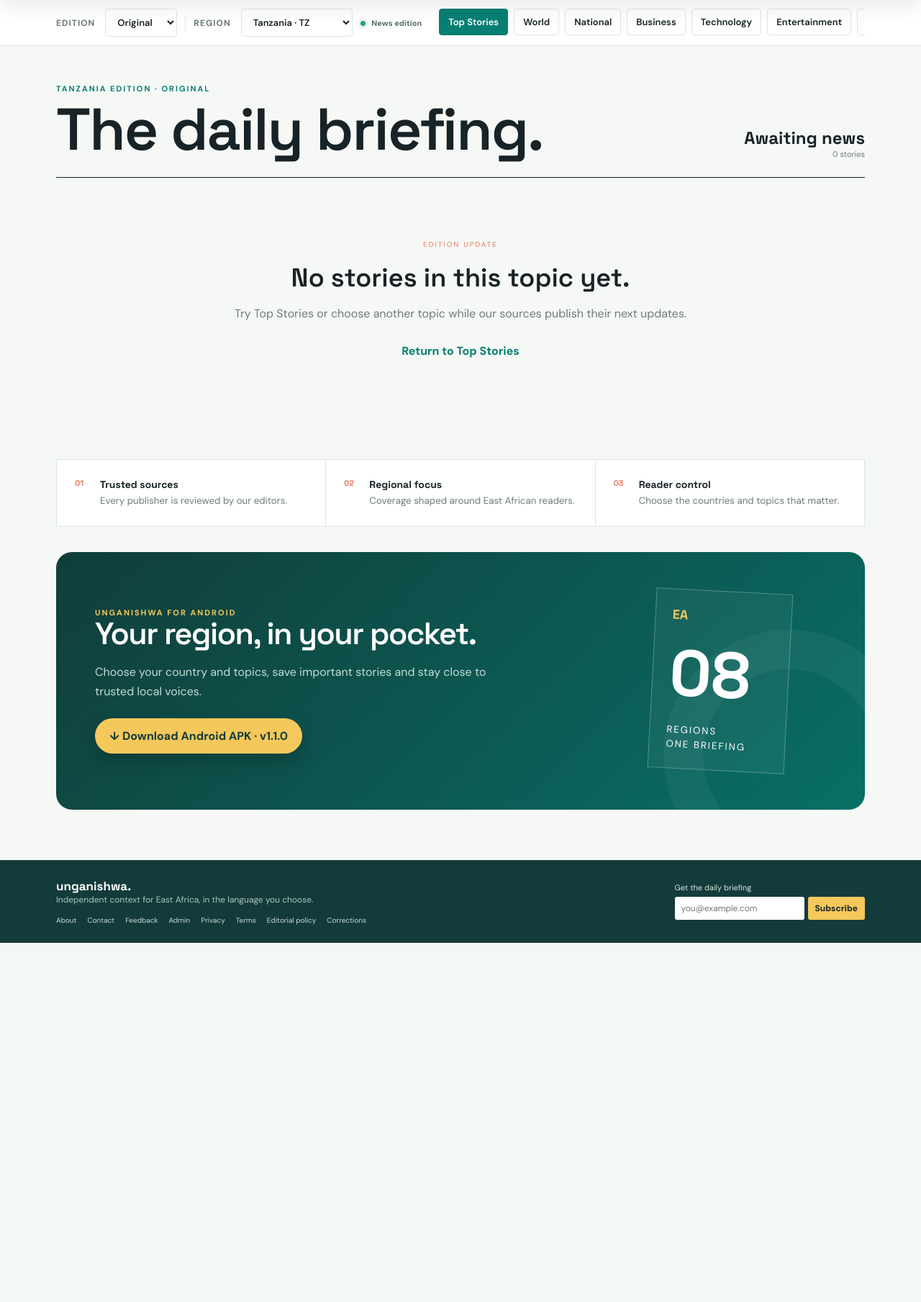
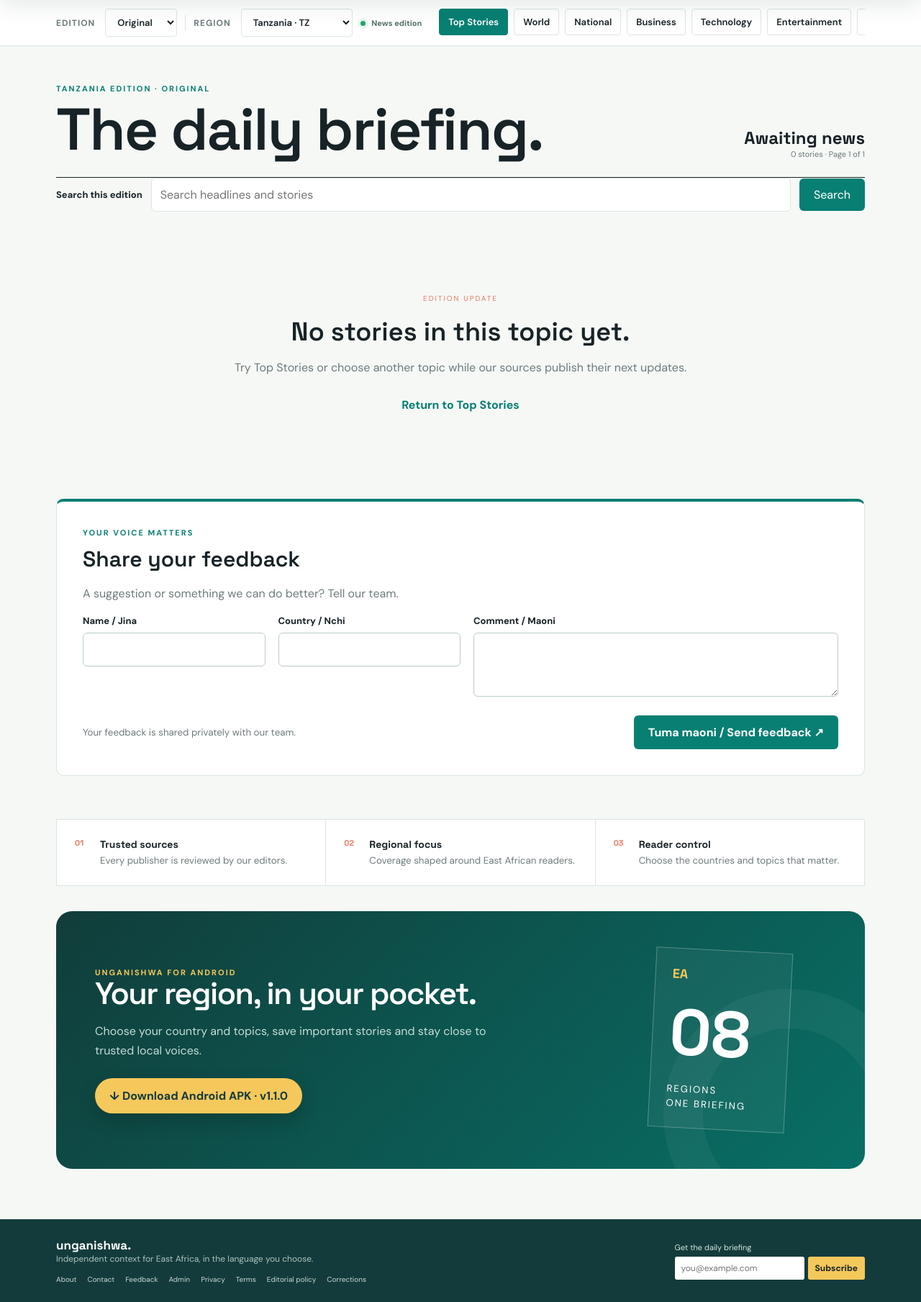
Before and after one commit to NickDawson/UnganishwaEngine, a Flask app: page / in a window 1280 px wide. Shown: the part 74-1883 px from the top of the page at 72% size. Before the commit the page ends 1384 px from the top, so only its background shows below. Run offline with Flask 3, Linux system fonts and the light colour scheme; data comes from the database, SQL or seed files in the repository; data that the repository does not hold is empty; some libraries are stand-ins or nearby versions.

Commit message:
some updates Ui arrangement

```diff
--- a/app.py
+++ b/app.py
@@ -12,7 +12,7 @@ from urllib.parse import urljoin
 
 import requests
 from bs4 import BeautifulSoup
-from flask import Flask, Response, abort, g, redirect, render_template, request, session, url_for
+from flask import Flask, Response, abort, g, jsonify, redirect, render_template, request, session, url_for
 from werkzeug.security import check_password_hash, generate_password_hash
 from api import register_api
 from editorial import Newsroom
@@ -520,7 +520,43 @@ def admin_delete_source(source_id):
     return redirect(url_for('admin_sources'))
 
 
-@app.route('/')
+def requested_page():
+    try:
+        return max(1, int(request.args.get('page', 1)))
+    except (ValueError, TypeError):
+        return 1
+
+
+def page_links(page, pages, **filters):
+    def link(number):
+        return url_for(request.endpoint, **(request.view_args or {}),
+                       **{key: value for key, value in filters.items()
+                          if key not in (request.view_args or {})}, page=number)
+    numbers = sorted({1, pages, *range(max(1, page - 2), min(pages, page + 2) + 1)})
+    items = []
+    for number in numbers:
+        if items and number - items[-1]['number'] > 1:
+            items.append({'number': number - 1, 'label': '…', 'url': None})
+        items.append({'number': number, 'label': str(number), 'url': link(number)})
+    return {'items': items, 'previous': link(page - 1) if page > 1 else None,
+            'next': link(page + 1) if page < pages else None}
+
+
+def submit_reader_feedback():
+    values, errors = {}, {}
+    for field, maximum in [('name', 100), ('country', 100), ('comment', 2000)]:
+        values[field] = request.form.get(field, '').strip()
+        if not values[field] or len(values[field]) > maximum:
+            errors[field] = f'Please enter {field} (up to {maximum} characters).'
+    if not errors:
+        db = get_db()
+        execute_sql(db, 'INSERT INTO reader_feedback (id, name, comment, country, created_at, source) VALUES (?, ?, ?, ?, ?, ?)',
+                    (str(uuid.uuid4()), values['name'], values['comment'], values['country'], datetime.now(timezone.utc).isoformat(), 'web'))
+        db.commit()
+    return values, errors
+
+
+@app.route('/', methods=['GET', 'POST'])
 def index():
     country = request.args.get('country', 'tanzania').lower()
     if country not in COUNTRIES:
@@ -532,7 +568,7 @@ def index():
     return render_edition(country, topic, language)
 
 
-@app.route('/news/<country>/<topic_slug>')
+@app.route('/news/<country>/<topic_slug>', methods=['GET', 'POST'])
 def edition(country, topic_slug):
     country = country.lower()
     topic = SLUG_TOPICS.get(topic_slug.lower())
@@ -543,12 +579,26 @@ def edition(country, topic_slug):
 
 def render_edition(country, topic, language='Original'):
     language = resolve_language(country, language) or 'Original'
-    articles = load_articles(country, topic)
-    timestamps = [datetime.fromisoformat(article['updated_at']).astimezone(timezone.utc)
-                  for article in articles if article.get('updated_at')]
-    updated = max(timestamps).strftime('%d %b %Y · %H:%M') if timestamps else None
+    query = request.args.get('q', '').strip()[:200]
+    articles, total, page, pages, latest = newsroom.public_article_page(
+        country, topic, requested_page(), query)
+    updated = datetime.fromisoformat(latest).astimezone(timezone.utc).strftime('%d %b %Y · %H:%M') if latest else None
+    values = {field: '' for field in ('name', 'country', 'comment')}
+    errors = {}
+    if request.method == 'POST':
+        values, errors = submit_reader_feedback()
+        if request.accept_mimetypes.best == 'application/json':
+            return jsonify(ok=not errors, errors=errors), 400 if errors else 200
+        if not errors:
+            session['home_feedback_received'] = True
+            return redirect(url_for(request.endpoint, **{**request.args.to_dict(),
+                            **(request.view_args or {})}) + '#reader-feedback', code=303)
+    received = session.pop('home_feedback_received', False) if request.method == 'GET' else False
+    pagination = page_links(page, pages, country=country, topic=topic, language=language, q=query)
     country_name = COUNTRIES[country]['name']
     canonical_path = '/' if country == 'tanzania' and topic == 'Top Stories' else f'/news/{country}/{TOPIC_SLUGS[topic]}'
+    if page > 1:
+        canonical_path += f'?page={page}'
     seo_title = ('Unganishwa | East Africa News and Daily Briefings' if canonical_path == '/'
                  else f'{country_name} {topic} News | Unganishwa')
     seo_description = (f'Latest {topic.lower()} news from {country_name}, curated from trusted East African publishers. '
@@ -557,9 +607,11 @@ def render_edition(country, topic, language='Original'):
                  'name': f'{country_name} {topic} news',
                  'itemListElement': [
                      {'@type': 'ListItem', 'position': position, 'name': article['title'], 'url': article['link']}
-                     for position, article in enumerate(articles, start=1)
+                     for position, article in enumerate(articles, start=(page - 1) * 20 + 1)
                      if article.get('link') and article['link'] != '#']}
     html = render_template('index.html', articles=articles, country=country,
+                           total=total, page=page, pages=pages, pagination=pagination, query=query,
+                           values=values, errors=errors, received=received,
                            country_info=COUNTRIES[country], countries=COUNTRIES,
                            topics=TOPICS, topic=topic, language=language,
                            languages=['Original', *COUNTRY_LANGUAGES[country]],
@@ -568,12 +620,12 @@ def render_edition(country, topic, language='Original'):
                            seo_title=seo_title, seo_description=seo_description,
                            canonical_url=f'{PUBLIC_SITE_URL}{canonical_path}', structured_data=item_list)
     try:
-        return translate_page(html, language)
+        return translate_page(html, language), 400 if errors else 200
     except TranslationUnavailable:
         notice = ('<p class="container" role="status">Translation is temporarily unavailable. '
                   'Showing original text. / Tafsiri haipatikani kwa sasa; habari ziko katika lugha ya asili.</p>')
         return html.replace('<main class="container editorial-page">',
-                            '<main class="container editorial-page">' + notice, 1)
+                            '<main class="container editorial-page">' + notice, 1), 400 if errors else 200
 
 
 
@@ -581,12 +633,9 @@ def render_edition(country, topic, language='Original'):
 @app.route('/search')
 def search():
     query = request.args.get('q', '').strip()
-    articles = []
-    for country in COUNTRIES:
-        articles.extend(load_articles(country, 'Top Stories'))
-    articles = [article for article in articles if query.lower() in
-                (article['title'] + article['summary']).lower()]
-    return render_template('search_results.html', articles=articles, query=query,
+    articles, total, page, pages, _ = newsroom.public_article_page(None, 'Top Stories', requested_page(), query[:200])
+    pagination = page_links(page, pages, q=query[:200])
+    return render_template('search_results.html', articles=articles, query=query, total=total, page=page, pages=pages, pagination=pagination,
                            countries=COUNTRIES, topics=TOPICS,
                            seo_title=f'Search results for {query} | Unganishwa' if query else 'Search | Unganishwa',
                            seo_description='Search trusted East African news sources on Unganishwa.',
@@ -628,15 +677,8 @@ def public_feedback():
     values = {field: '' for field in ('name', 'country', 'comment')}
     errors = {}
     if request.method == 'POST':
-        for field, maximum in [('name', 100), ('country', 100), ('comment', 2000)]:
-            values[field] = request.form.get(field, '').strip()
-            if not values[field] or len(values[field]) > maximum:
-                errors[field] = f'Please enter {field} (up to {maximum} characters).'
+        values, errors = submit_reader_feedback()
         if not errors:
-            db = get_db()
-            execute_sql(db, 'INSERT INTO reader_feedback (id, name, comment, country, created_at, source) VALUES (?, ?, ?, ?, ?, ?)',
-                        (str(uuid.uuid4()), values['name'], values['comment'], values['country'], datetime.now(timezone.utc).isoformat(), 'web'))
-            db.commit()
             session['feedback_received'] = True
             return redirect(url_for('public_feedback'), code=303)
     received = session.pop('feedback_received', False) if request.method == 'GET' else False
--- /dev/null
+++ b/templates/_home_feedback.html
@@ -0,0 +1,50 @@
+<section id="reader-feedback" class="home-feedback" aria-labelledby="reader-feedback-title">
+  <div><div class="eyebrow">Your voice matters</div><h2 id="reader-feedback-title">Share your feedback</h2><p>A suggestion or something we can do better? Tell our team.</p></div>
+  <form method="post" action="{{ request.full_path.rstrip('?') }}#reader-feedback" id="home-feedback-form">
+    <p class="feedback-status" role="status" aria-live="polite">{% if received %}Thank you for your feedback! Your message has reached our team.{% elif errors %}Please check the highlighted fields below.{% endif %}</p>
+    <div class="feedback-fields">
+    {% for field, label, limit in [('name', 'Name / Jina', 100), ('country', 'Country / Nchi', 100), ('comment', 'Comment / Maoni', 2000)] %}
+      <div class="feedback-field feedback-{{ field }}"><label for="home-{{ field }}">{{ label }}</label>
+      {% if field == 'comment' %}<textarea id="home-{{ field }}" name="{{ field }}" rows="3" required maxlength="{{ limit }}" aria-describedby="home-error-{{ field }}" {% if errors.get(field) %}aria-invalid="true"{% endif %}>{{ values[field] }}</textarea>{% else %}<input id="home-{{ field }}" name="{{ field }}" value="{{ values[field] }}" autocomplete="{{ 'name' if field == 'name' else 'country-name' }}" required maxlength="{{ limit }}" aria-describedby="home-error-{{ field }}" {% if errors.get(field) %}aria-invalid="true"{% endif %}>{% endif %}
+      <small id="home-error-{{ field }}" class="feedback-error">{{ errors.get(field, '') }}</small></div>
+    {% endfor %}
+    </div>
+    <div class="feedback-bottom"><small>Your feedback is shared privately with our team.</small><button type="submit">Tuma maoni / Send feedback ↗</button></div>
+  </form>
+</section>
+<style>
+.home-feedback{margin:40px 0;padding:clamp(20px,4vw,36px);border:1px solid var(--line);border-top:4px solid var(--teal);border-radius:10px;background:white;scroll-margin-top:24px}.home-feedback h2{font-size:30px;margin:10px 0}.home-feedback p{color:var(--muted);line-height:1.6}.feedback-fields{display:grid;grid-template-columns:1fr 1fr 2fr;gap:18px;align-items:start}.feedback-field{display:grid;gap:8px;min-width:0}.feedback-field label{font-size:13px;font-weight:700}.feedback-field input,.feedback-field textarea{width:100%;box-sizing:border-box;border:1px solid #baccc5;border-radius:6px;padding:12px;font:inherit;background:white;color:var(--ink)}.feedback-field textarea{resize:vertical}.feedback-field [aria-invalid=true]{border-color:#a22f26}.feedback-error{color:#a22f26}.feedback-bottom{display:flex;align-items:center;justify-content:space-between;gap:16px;margin-top:18px}.feedback-bottom small{color:var(--muted)}.feedback-bottom button{background:var(--teal);color:white;padding:13px 20px;border:0;border-radius:6px;font:inherit;font-weight:700;cursor:pointer}.feedback-bottom button:disabled{opacity:.65;cursor:wait}.home-feedback .feedback-status:not(:empty){padding:12px;background:#edf7f0;color:var(--ink);border-radius:6px}@media(max-width:700px){.feedback-fields{grid-template-columns:1fr}.feedback-bottom{align-items:stretch;flex-direction:column}}
+</style>
+<script>
+(() => {
+  const form = document.getElementById('home-feedback-form');
+  form.addEventListener('submit', async (event) => {
+    event.preventDefault();
+    const button = form.querySelector('button');
+    if (button.disabled) return;
+    button.disabled = true;
+    const status = form.querySelector('.feedback-status');
+    status.textContent = 'Sending your feedback…';
+    for (const field of ['name', 'country', 'comment']) {
+      form.elements[field].removeAttribute('aria-invalid');
+      document.getElementById('home-error-' + field).textContent = '';
+    }
+    try {
+      const response = await fetch(form.action, {method:'POST', body:new FormData(form), headers:{Accept:'application/json'}});
+      const result = await response.json();
+      if (response.ok && result.ok) {
+        form.reset();
+        status.textContent = 'Thank you for your feedback! Your message has reached our team.';
+      } else if (result.errors) {
+        status.textContent = 'Please check the highlighted fields below.';
+        for (const [field, message] of Object.entries(result.errors)) {
+          form.elements[field].setAttribute('aria-invalid','true');
+          document.getElementById('home-error-' + field).textContent = message;
+        }
+      } else throw new Error('Unable to submit');
+    } catch (_) {
+      status.textContent = 'Unable to confirm delivery. Your text is still here; please check your connection before trying again.';
+    } finally { button.disabled = false; }
+  });
+})();
+</script>
--- /dev/null
+++ b/templates/_pagination.html
@@ -0,0 +1,11 @@
+{% if pages > 1 %}
+<nav class="news-pagination" aria-label="News pages">
+  {% if pagination.previous %}<a href="{{ pagination.previous }}">← Previous</a>{% endif %}
+  {% for item in pagination['items'] %}
+    {% if not item.url %}<span>…</span>{% elif item.number == page %}<span class="current" aria-current="page">{{ item.label }}</span>{% else %}<a href="{{ item.url }}" aria-label="Page {{ item.label }}">{{ item.label }}</a>{% endif %}
+  {% endfor %}
+  {% if pagination.next %}<a href="{{ pagination.next }}">Next →</a>{% endif %}
+</nav>
+<p class="pagination-count">Page {{ page }} of {{ pages }} · {{ total }} stories</p>
+{% endif %}
+<style>.news-pagination{display:flex;justify-content:center;align-items:center;gap:8px;flex-wrap:wrap;margin:32px 0 12px}.news-pagination a,.news-pagination span{padding:10px 14px;border:1px solid var(--line);border-radius:6px;color:var(--ink);text-decoration:none}.news-pagination .current,.news-pagination a:hover{background:var(--teal);color:white}.pagination-count{text-align:center;color:var(--muted);font-size:13px}</style>
--- a/templates/index.html
+++ b/templates/index.html
@@ -23,10 +23,16 @@
 <main class="container editorial-page">
   <header class="edition-head">
     <div><div class="eyebrow">{{ country_info.name }} edition · {{ language }}</div><h1>The daily briefing.</h1></div>
-    <div class="edition-meta"><strong>{% if updated %}Updated {{ updated }}{% else %}Awaiting news{% endif %}</strong><span>{% if updated %}UTC · {% endif %}{{ articles|length }} stories</span></div>
+    <div class="edition-meta"><strong>{% if updated %}Updated {{ updated }}{% else %}Awaiting news{% endif %}</strong><span>{% if updated %}UTC · {% endif %}{{ total }} stories · Page {{ page }} of {{ pages }}</span></div>
   </header>
 
+  <form class="edition-search" method="get" action="{{ url_for('edition', country=country, topic_slug=topic_slugs[topic]) }}">
+    <input type="hidden" name="language" value="{{ language }}">
+    <label for="edition-query">Search this edition</label><input id="edition-query" type="search" name="q" value="{{ query }}" maxlength="200" placeholder="Search headlines and stories"><button type="submit">Search</button>
+  </form>
+  <style>.edition-search{display:flex;align-items:center;flex-wrap:wrap;gap:12px;margin:0 0 28px}.edition-search label{font-size:13px;font-weight:700}.edition-search input[type=search]{flex:1;min-width:160px;padding:12px;border:1px solid var(--line);border-radius:6px;font:inherit}.edition-search button{padding:12px 20px;background:var(--teal);color:white;border:0;border-radius:6px;font:inherit}</style>
   {% if articles %}
+  {% if page == 1 and not query %}
   <section class="lead-layout" aria-label="Lead stories">
     {% set lead = articles[0] %}
     <a class="lead-story" href="{{ lead.link|default('#') }}" target="_blank" rel="noopener noreferrer">
@@ -45,12 +51,14 @@
     </aside>
   </section>
 
+  {% endif %}
   <section class="latest-section" id="latest">
     <div class="section-rule"><div><span class="eyebrow">Stay informed</span><h2>Latest across {{ country_info.name }}</h2></div><span>{{ topic }}</span></div>
     <div class="editorial-list">
-      {% for article in articles[1:] %}
+      {% set offset = 4 if page == 1 and not query else 0 %}
+      {% for article in articles[offset:] %}
       <a class="editorial-row" href="{{ article.link|default('#') }}" target="_blank" rel="noopener noreferrer">
-        <span class="row-index">{{ '%02d'|format(loop.index) }}</span>
+        <span class="row-index">{{ '%02d'|format((page - 1) * 20 + offset + loop.index) }}</span>
         <div class="row-copy"><div class="row-meta">{{ article.topic|default(topic) }} · {{ article.published }}</div><h3>{{ article.title }}</h3><p>{{ article.summary|striptags|truncate(170) }}</p></div>
         <div class="row-source"><span>Source</span><strong>{{ article.source }}</strong><b>↗</b></div>
       </a>
@@ -59,8 +67,11 @@
     </div>
   </section>
   {% else %}
-  <section class="empty-editorial"><span>Edition update</span><h2>No stories in this topic yet.</h2><p>Try Top Stories or choose another topic while our sources publish their next updates.</p><a href="{{ url_for('edition', country=country, topic_slug=topic_slugs['Top Stories'], language=language) }}">Return to Top Stories</a></section>
+  <section class="empty-editorial"><span>Edition update</span><h2>{{ 'No matching stories.' if query else 'No stories in this topic yet.' }}</h2><p>Try Top Stories or choose another topic while our sources publish their next updates.</p><a href="{{ url_for('edition', country=country, topic_slug=topic_slugs['Top Stories'], language=language) }}">Return to Top Stories</a></section>
   {% endif %}
+
+  {% include '_pagination.html' %}
+  {% include '_home_feedback.html' %}
 
   <section class="trust-strip"><div><span>01</span><strong>Trusted sources</strong><small>Every publisher is reviewed by our editors.</small></div><div><span>02</span><strong>Regional focus</strong><small>Coverage shaped around East African readers.</small></div><div><span>03</span><strong>Reader control</strong><small>Choose the countries and topics that matter.</small></div></section>
 
--- a/templates/search_results.html
+++ b/templates/search_results.html
@@ -1,8 +1,9 @@
 {% extends 'base.html' %}
 
 {% block content %}
-<main class="container"><div class="eyebrow">Search / Unganishwa</div><h1>Results for<br>“{{ query }}”</h1><div class="feed-head"><h2>{{ articles|length }} stories found</h2></div>
+<main class="container"><div class="eyebrow">Search / Unganishwa</div><h1>Results for<br>“{{ query }}”</h1><div class="feed-head"><h2>{{ total }} stories found</h2></div>
     {% if articles %}<div class="grid">{% for article in articles %}<a class="article" href="{{ article.link }}" target="_blank" rel="noopener noreferrer"><div class="meta"><span>{{ article.topic }}</span><span>{{ article.published }}</span></div><h3>{{ article.title }}</h3><p class="summary">{{ article.summary }}</p><div class="source">From <strong>{{ article.source }}</strong><span class="arrow">↗</span></div></a>{% if loop.index is divisibleby 5 %}<div class="ad-slot" aria-label="Advertisement">{% if google_ads_client and google_ads_slot %}<ins class="adsbygoogle" data-ad-client="{{ google_ads_client }}" data-ad-slot="{{ google_ads_slot }}" data-ad-format="auto" data-full-width-responsive="true"></ins><script>(adsbygoogle = window.adsbygoogle || []).push({});</script>{% else %}Advertisement{% endif %}</div>{% endif %}{% endfor %}</div>{% else %}<p class="empty">No matching stories yet. Try a broader phrase, such as “market” or “health”.</p>{% endif %}
+{% include '_pagination.html' %}
 </main>
 
 {% endblock %}
```
Also changed, not shown: editorial.py (+27 -0 lines), tests/test_newsroom.py (+56 -0 lines).
